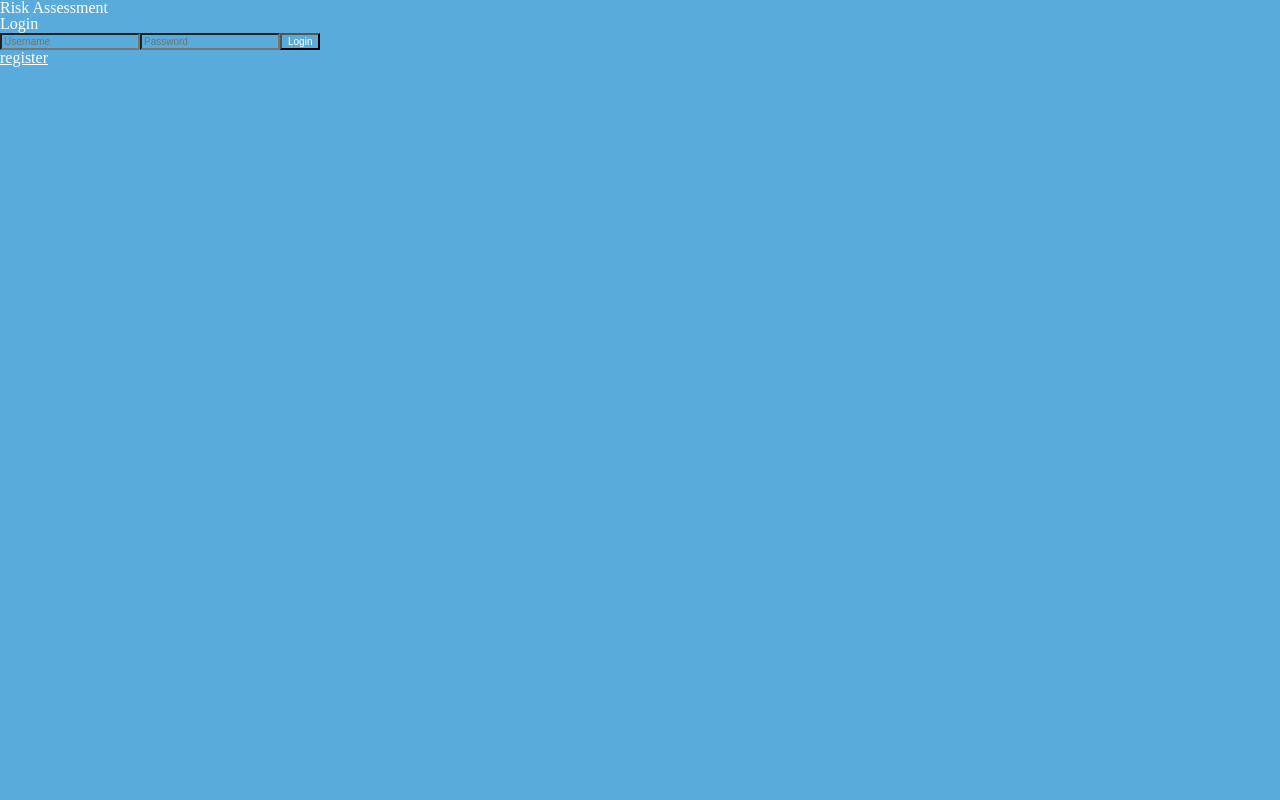
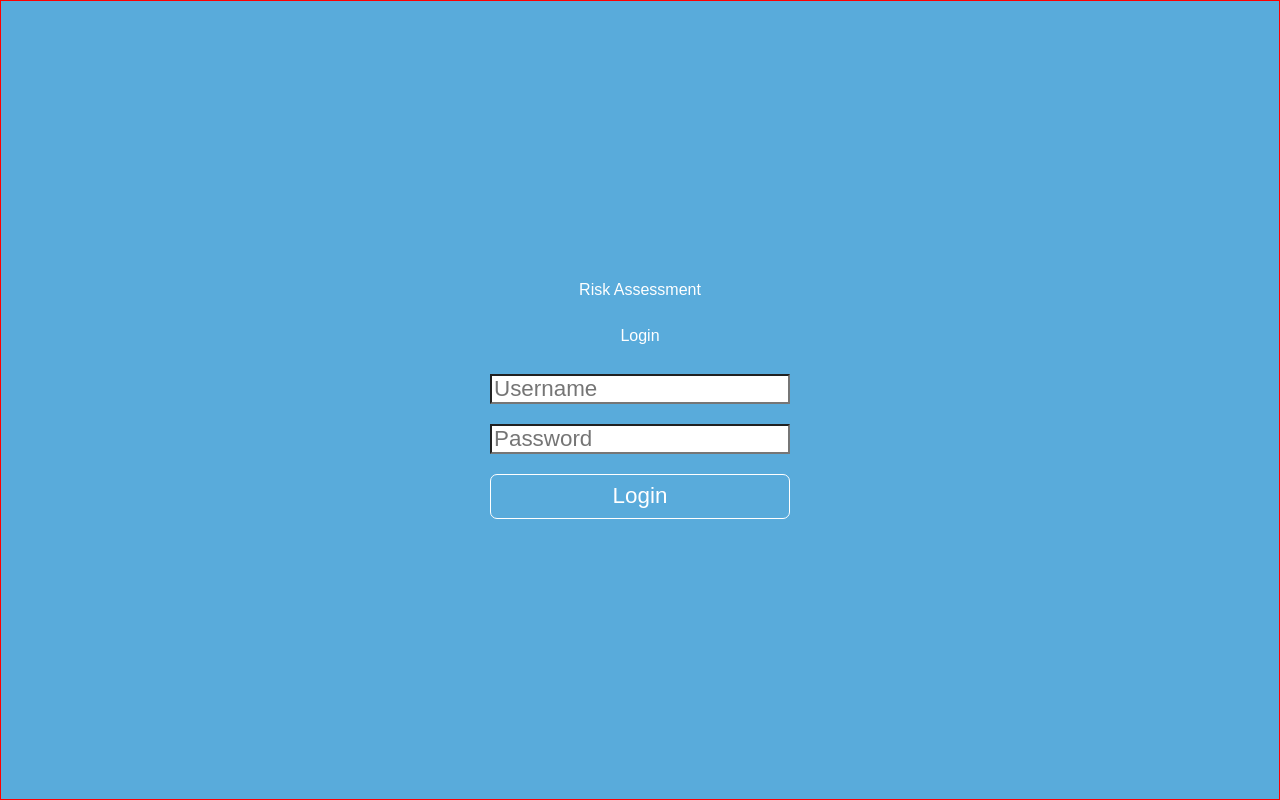
Before and after one commit to adamhinckley/Insurance-Risk-Assesment, a React (Create React App) app: page /login in a window 1280 px wide. Built offline with nearby package versions, Linux system fonts and the light colour scheme.

Commit message:
styles the login page

```diff
--- a/src/components/Login.js
+++ b/src/components/Login.js
@@ -39,9 +39,12 @@ class LoginPage extends Component {
   render() {
     return (
       <div className="login-container">
-        <form className="login" onSubmit={this.handleSubmit}>
+        <div>
           <h1>Risk Assessment</h1>
           <h1>Login</h1>
+        </div>
+        <form className="login" onSubmit={this.handleSubmit}>
+          <div>
             <input
               type="text"
               name="username"
@@ -50,6 +53,8 @@ class LoginPage extends Component {
               value={this.state.username}
               className="login-input"
             />
+          </div>
+          <div>
             <input
               type="password"
               name="password"
@@ -58,10 +63,11 @@ class LoginPage extends Component {
               value={this.state.password}
               className="login-input"
             />
+          </div>
           <button className="form-button">Login</button>
-          <Link className="rr-link " to="/register">
+          {/* <Link className="rr-link " to="/register">
             <p>register</p>
-          </Link>
+          </Link> */}
           <p>{this.state.message}</p>
         </form>
       </div>
--- a/src/components/Register.js
+++ b/src/components/Register.js
@@ -14,8 +14,7 @@ class Register extends Component {
   }
 
   changeHandler = e => {
-    const { name, value } = e.target;
-    this.setState({ user: { ...this.state.user, [name]: value } });
+    this.setState({ [e.target.name]: e.target.value });
   };
 
   submitHandler = e => {
@@ -68,7 +67,7 @@ class Register extends Component {
           <input
             type="password"
             id="password"
-            name="password"
+            name="password1"
             value={this.state.password1}
             onChange={this.changeHandler}
             className="login-input"
@@ -77,7 +76,7 @@ class Register extends Component {
           <input
             type="password"
             id="password"
-            name="password"
+            name="password2"
             value={this.state.password2}
             onChange={this.changeHandler}
             className="login-input"
--- a/src/css/index.css
+++ b/src/css/index.css
@@ -141,6 +141,41 @@ nav {
 nav .navLink {
   text-decoration: none;
   color: black;
+}
+.login-container {
+  display: flex;
+  justify-content: center;
+  border: 1px solid red;
+  align-items: center;
+  height: 100vh;
+  flex-direction: column;
+}
+.login-container .login {
+  display: flex;
+  flex-direction: column;
+}
+.login-container h1 {
+  text-align: center;
+  font-family: Arial, Helvetica, sans-serif;
+  margin-bottom: 30px;
+}
+.login-container .login-input {
+  width: 300px;
+  height: 30px;
+  font-size: 1.4rem;
+  background-color: white;
+  color: #59abdb;
+  margin-bottom: 20px;
+}
+.login-container button {
+  width: 300px;
+  height: 45px;
+  background-color: #59abdb;
+  color: white;
+  border-radius: 7px;
+  font-size: 1.4rem;
+  border: 1px solid white;
+  cursor: pointer;
 }
 .home {
   display: flex;
--- a/src/less/index.less
+++ b/src/less/index.less
@@ -1,6 +1,7 @@
 @import "reset";
 @import "app";
 @import "nav";
+@import "login";
 @import "home";
 @import "build";
 @import "build";
--- /dev/null
+++ b/src/less/login.less
@@ -0,0 +1,39 @@
+.login-container {
+  display: flex;
+  justify-content: center;
+  border: 1px solid red;
+  align-items: center;
+  height: 100vh;
+  flex-direction: column;
+
+  .login {
+    display: flex;
+    flex-direction: column;
+  }
+
+  h1 {
+    text-align: center;
+    font-family: Arial, Helvetica, sans-serif;
+    margin-bottom: 30px;
+  }
+
+  .login-input {
+    width: 300px;
+    height: 30px;
+    font-size: 1.4rem;
+    background-color: white;
+    color: rgb(89, 171, 219);
+    margin-bottom: 20px;
+  }
+
+  button {
+    width: 300px;
+    height: 45px;
+    background-color: rgb(89, 171, 219);
+    color: white;
+    border-radius: 7px;
+    font-size: 1.4rem;
+    border: 1px solid white;
+    cursor: pointer;
+  }
+}
```
Lines whose indentation alone changed are shown as unchanged.
